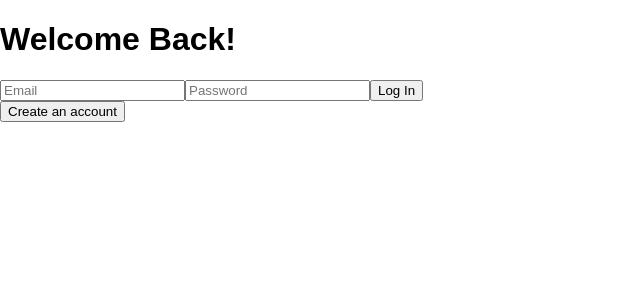
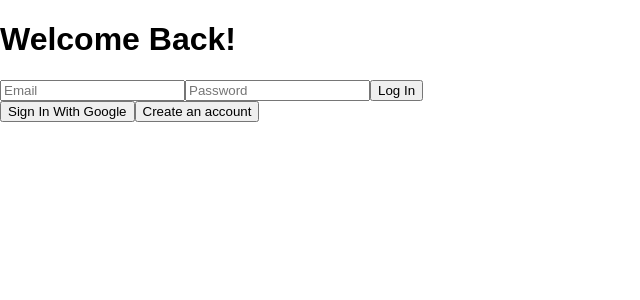
Before and after one commit to BudgieBirdCute/JournalBudgie, a React (Vite) app: page / in a window 1280 px wide. Shown: the top 300 px of the page, without its empty margins (0-640 px from the left). Built offline with nearby package versions, Linux system fonts and the light colour scheme; no server answers.

Commit message:
Added Google Log In

```diff
--- a/src/Login.jsx
+++ b/src/Login.jsx
@@ -1,5 +1,5 @@
 import { useState } from "react";
-import { logIn, signUp } from "./auth";
+import { logIn, signUp, signInWithGoogle } from "./auth";
 
 export function Login() {
   const [email, setEmail] = useState("");
@@ -20,6 +20,15 @@ export function Login() {
         } catch (error) {
             setError(error.message);
         }
+  };
+
+  const handleGoogleSignIn = async () => {
+    setError("");
+    try {
+      await signInWithGoogle();
+    } catch (error) {
+      setError(error.message);
+    }
   };
 
   return (
@@ -47,6 +56,10 @@ export function Login() {
         </button>
         </form>
 
+        <button onClick={handleGoogleSignIn}>
+          Sign In With Google
+        </button>
+
         {error && <p>{error}</p>}
       <button
         onClick={() => setIsCreatingAccount(!isCreatingAccount)}
--- a/src/auth.js
+++ b/src/auth.js
@@ -3,10 +3,11 @@ import {
     signInWithEmailAndPassword,
     signOut,
     onAuthStateChanged,
+    signInWithPopup,
+    GoogleAuthProvider,
  } from "firebase/auth";
  import { doc, setDoc } from "firebase/firestore";
  import { db } from "./firebase";
-
  import { auth } from "./firebase";
 
 export const signUp = async (email, password) => {
@@ -34,3 +35,10 @@ export const signUp = async (email, password) => {
       createdAt: new Date(),
    }, { merge:true });
  }
+
+ export const signInWithGoogle = async () => {
+   const provider = new GoogleAuthProvider();
+   const userCredential = await signInWithPopup(auth, provider);
+   await createUserProfile(userCredential.user);
+   return userCredential;
+ };
```
